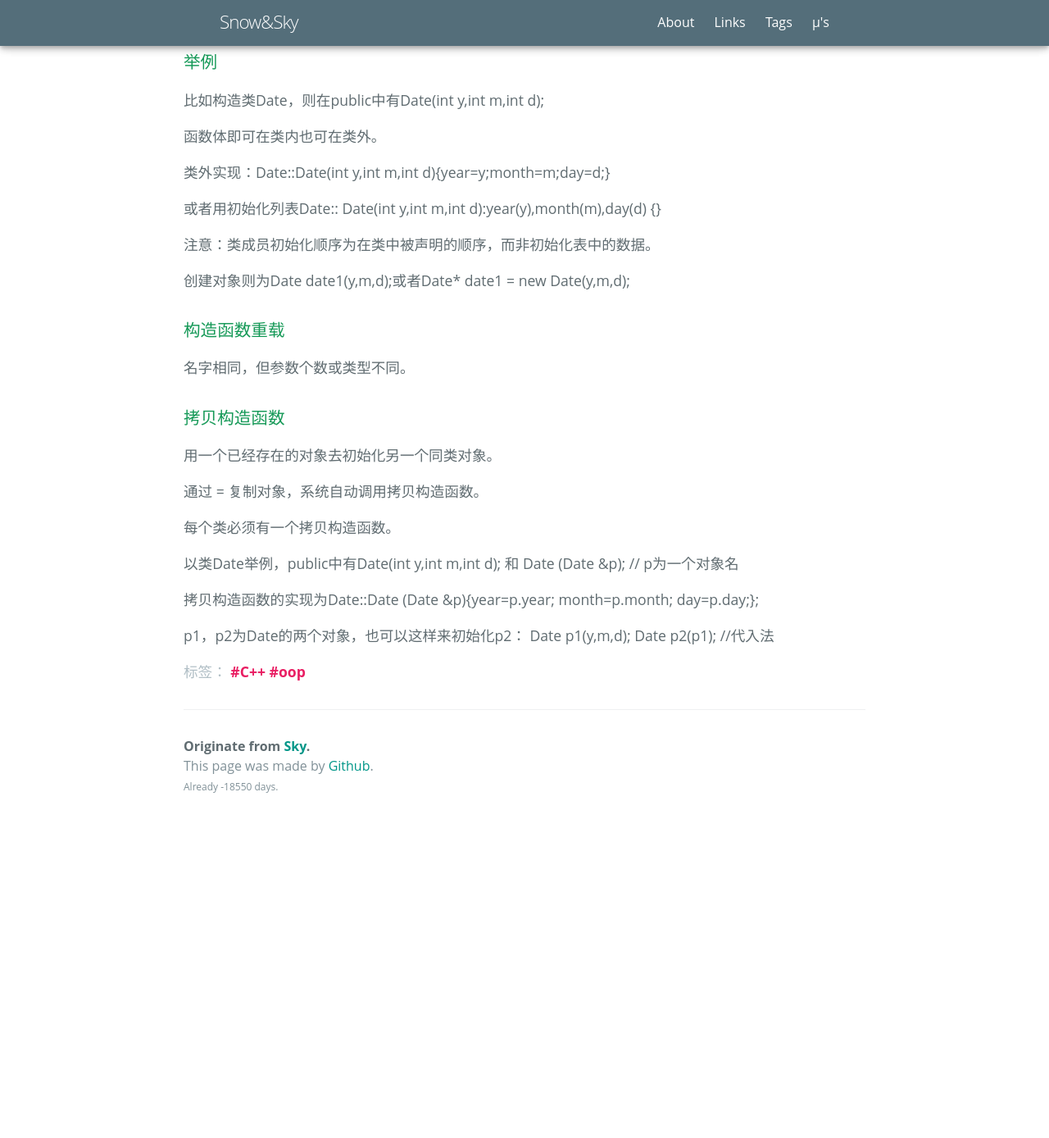
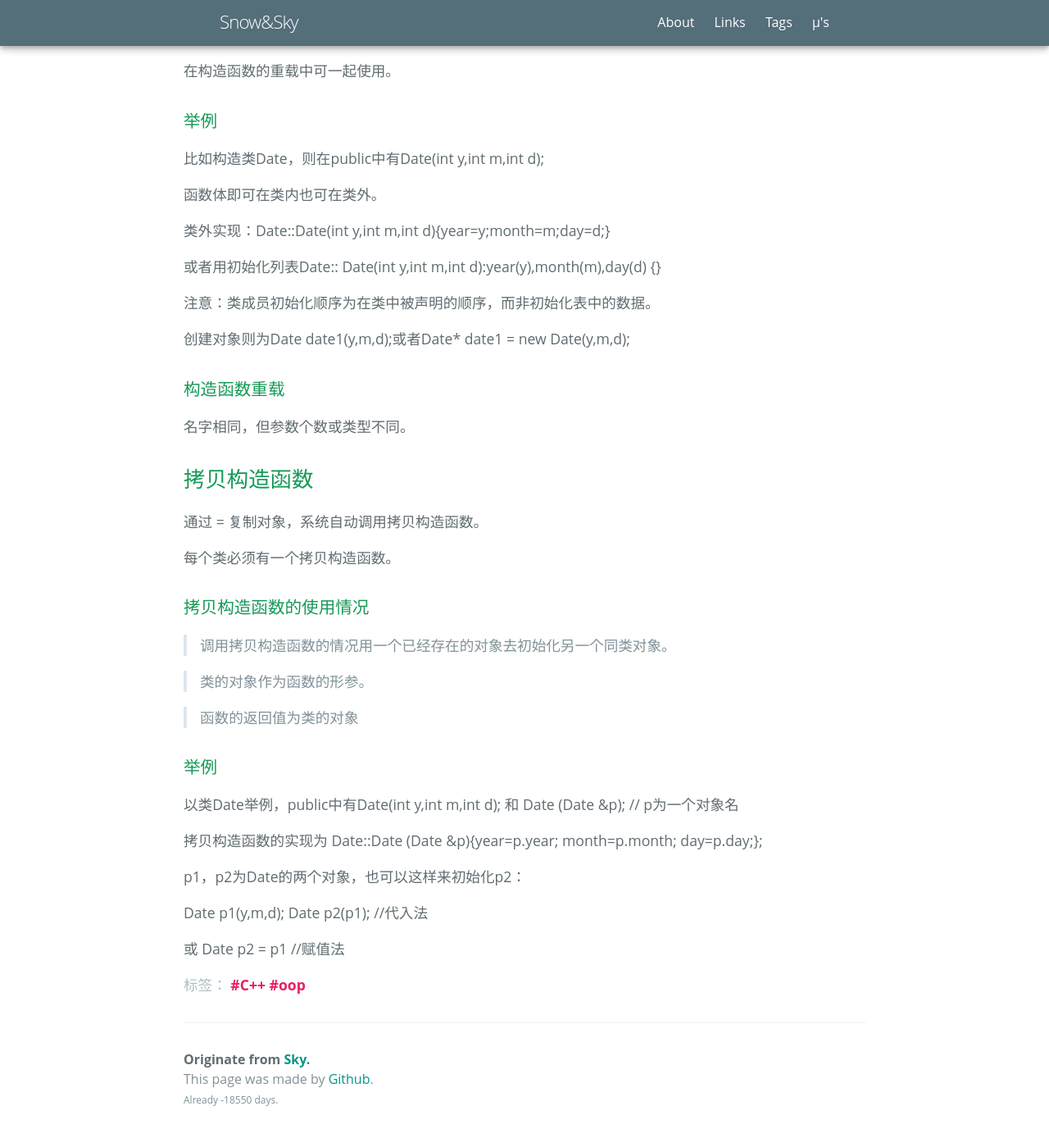
Before and after one commit to NishikinoSky/NishikinoSky.github.io, a Jekyll site: the page built from _posts/2021-1-4-OOP.md, in a window 1280 px wide and 1400 px high, scrolled down 961 px. Shown: the top 1388 px of the window at 82% size. Built offline with Jekyll 4.4.1, drawn with Linux system fonts in a browser that asks for light colours; some web fonts are replaced; before the commit the page ends 1979 px from its top, so only the background shows below that.

Commit message:
Update 2021-1-4-OOP.md

```diff
--- a/_posts/2021-1-4-OOP.md
+++ b/_posts/2021-1-4-OOP.md
@@ -7,6 +7,8 @@ stickie: false
 C++期末复习
 
 # 构造函数与析构函数
+
+## 构造函数
 
 构造函数名与类名相同，可有任意类型参数但不能指定返回值，在定义对象的同时被调用而不可被显式调用，可以重载，一般为公有函数。
 
@@ -44,16 +46,28 @@ C++期末复习
 
 名字相同，但参数个数或类型不同。
 
-### 拷贝构造函数
-
-用一个已经存在的对象去初始化另一个同类对象。
+## 拷贝构造函数
 
 通过 = 复制对象，系统自动调用拷贝构造函数。
 
 每个类必须有一个拷贝构造函数。
 
+### 拷贝构造函数的使用情况
+
+> 调用拷贝构造函数的情况用一个已经存在的对象去初始化另一个同类对象。
+
+> 类的对象作为函数的形参。
+
+> 函数的返回值为类的对象
+
+### 举例
+
 以类Date举例，public中有Date(int y,int m,int d); 和 Date (Date &p); // p为一个对象名
 
-拷贝构造函数的实现为Date::Date (Date &p){year=p.year; month=p.month; day=p.day;};
+拷贝构造函数的实现为 Date::Date (Date &p){year=p.year; month=p.month; day=p.day;};
 
-p1，p2为Date的两个对象，也可以这样来初始化p2：  Date p1(y,m,d);   Date p2(p1); //代入法
+p1，p2为Date的两个对象，也可以这样来初始化p2：
+
+Date p1(y,m,d);   Date p2(p1); //代入法
+
+或 Date p2 = p1 //赋值法
```
